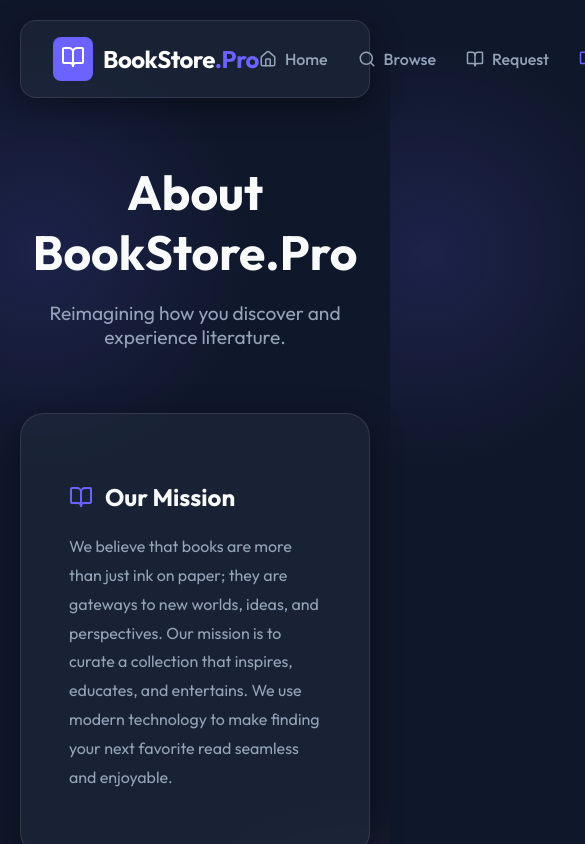
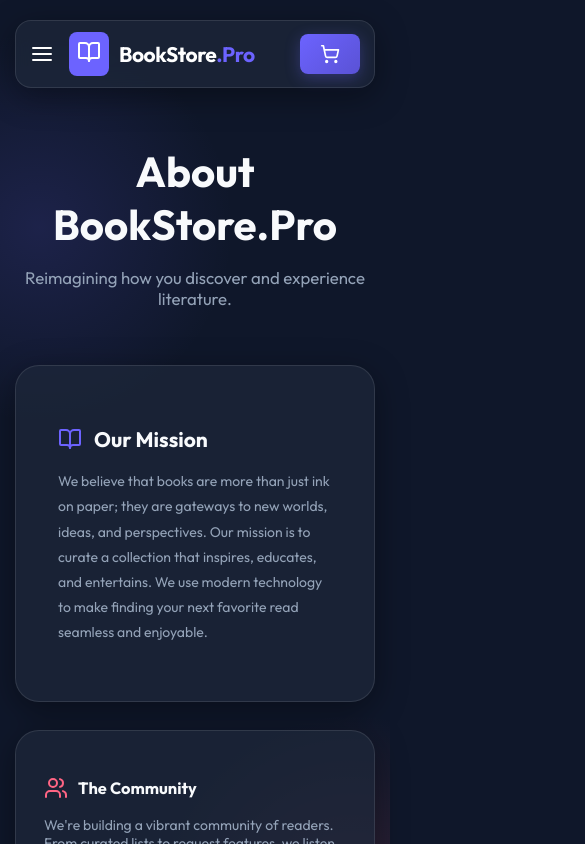
Before and after one commit to 81930616-coder/bookstoreweb, a React (Create React App) app: page /about in a window 390 px wide. Shown: the top 844 px of the page, 585 px wide, since content can reach past the window. Built offline with nearby package versions, Linux system fonts and the light colour scheme; no server answers.

Commit message:
Update homepage layout

```diff
--- a/src/components/Navbar.js
+++ b/src/components/Navbar.js
@@ -6,40 +6,59 @@ import { useMockData } from '../context/MockData';
 const Navbar = () => {
     const { cart, toggleCart } = useMockData();
     const location = useLocation();
+    const [isMenuOpen, setIsMenuOpen] = React.useState(false);
 
     const isActive = (path) => location.pathname === path ? 'active' : '';
 
+    const closeMenu = () => setIsMenuOpen(false);
+
     return (
-        <nav className="glass-panel" style={{
+        <>
+            <nav className="glass-panel navbar" style={{
                 position: 'sticky',
-            top: 20,
+                top: 20, // Overridden by CSS for mobile
                 zIndex: 100,
                 borderRadius: '16px',
-            padding: '1rem 2rem',
                 marginTop: '20px',
                 display: 'flex',
                 justifyContent: 'space-between',
-            alignItems: 'center'
+                alignItems: 'center',
+                transition: 'all 0.3s ease'
             }}>
+                <div style={{ display: 'flex', alignItems: 'center', gap: '15px' }}>
+                    {/* Mobile Hamburger */}
+                    <button
+                        className="visible-mobile"
+                        onClick={() => setIsMenuOpen(true)}
+                        style={{ background: 'none', border: 'none', color: 'white', padding: 0, cursor: 'pointer' }}
+                    >
+                        <Search size={24} style={{ display: 'none' }} /> {/* Importing Menu icon would be better but re-using what we have or adding it */}
+                        <svg xmlns="http://www.w3.org/2000/svg" width="24" height="24" viewBox="0 0 24 24" fill="none" stroke="currentColor" strokeWidth="2" strokeLinecap="round" strokeLinejoin="round"><line x1="3" y1="12" x2="21" y2="12"></line><line x1="3" y1="6" x2="21" y2="6"></line><line x1="3" y1="18" x2="21" y2="18"></line></svg>
+                    </button>
+
                     <Link to="/" style={{ textDecoration: 'none', display: 'flex', alignItems: 'center', gap: '10px' }}>
                         <div style={{ background: 'var(--primary)', padding: '8px', borderRadius: '8px' }}>
                             <BookOpen color="white" size={24} />
                         </div>
-                <h2 style={{ margin: 0, color: 'white', fontWeight: 700, letterSpacing: '-0.5px' }}>BookStore<span style={{ color: 'var(--primary)' }}>.Pro</span></h2>
+                        <h2 className="logo" style={{ margin: 0, color: 'white', fontWeight: 700, letterSpacing: '-0.5px' }}>
+                            BookStore<span style={{ color: 'var(--primary)' }}>.Pro</span>
+                        </h2>
                     </Link>
+                </div>
 
-            <div style={{ display: 'flex', gap: '30px', alignItems: 'center' }}>
+                {/* Desktop Links */}
+                <div className="nav-links-desktop" style={{ display: 'flex', gap: '30px', alignItems: 'center' }}>
                     <NavLink to="/" icon={<Home size={18} />} text="Home" active={isActive('/')} />
                     <NavLink to="/search" icon={<Search size={18} />} text="Browse" active={isActive('/search')} />
                     <NavLink to="/request" icon={<BookOpen size={18} />} text="Request" active={isActive('/request')} />
-                <NavLink to="/about" icon={<BookOpen size={18} />} text="About" active={isActive('/about')} />
+                    <NavLink to="/about" icon={<ShieldCheck size={18} />} text="About" active={isActive('/about')} />
                 </div>
 
 
                 <div style={{ display: 'flex', gap: '15px', alignItems: 'center' }}>
                     <button className="btn-primary" onClick={toggleCart} style={{ position: 'relative', display: 'flex', alignItems: 'center', gap: '8px' }}>
                         <ShoppingCart size={20} />
-                    <span>Cart</span>
+                        <span className="hidden-mobile">Cart</span>
                         {cart.length > 0 && (
                             <span style={{
                                 position: 'absolute',
@@ -62,6 +81,24 @@ const Navbar = () => {
                     </button>
                 </div>
             </nav >
+
+            {/* Mobile Menu Overlay */}
+            {isMenuOpen && (
+                <div className="mobile-menu-overlay">
+                    <button
+                        onClick={closeMenu}
+                        style={{ position: 'absolute', top: '20px', right: '20px', background: 'none', border: 'none', color: 'white' }}
+                    >
+                        <svg xmlns="http://www.w3.org/2000/svg" width="32" height="32" viewBox="0 0 24 24" fill="none" stroke="currentColor" strokeWidth="2" strokeLinecap="round" strokeLinejoin="round"><line x1="18" y1="6" x2="6" y2="18"></line><line x1="6" y1="6" x2="18" y2="18"></line></svg>
+                    </button>
+
+                    <h2 onClick={closeMenu}><Link to="/" style={{ color: 'white', textDecoration: 'none' }}>Home</Link></h2>
+                    <h2 onClick={closeMenu}><Link to="/search" style={{ color: 'white', textDecoration: 'none' }}>Browse</Link></h2>
+                    <h2 onClick={closeMenu}><Link to="/request" style={{ color: 'white', textDecoration: 'none' }}>Request</Link></h2>
+                    <h2 onClick={closeMenu}><Link to="/about" style={{ color: 'white', textDecoration: 'none' }}>About</Link></h2>
+                </div>
+            )}
+        </>
     );
 };
 
--- a/src/index.css
+++ b/src/index.css
@@ -78,8 +78,15 @@ code {
 
 /* Animations */
 @keyframes fadeIn {
-  from { opacity: 0; transform: translateY(20px); }
-  to { opacity: 1; transform: translateY(0); }
+  from {
+    opacity: 0;
+    transform: translateY(20px);
+  }
+
+  to {
+    opacity: 1;
+    transform: translateY(0);
+  }
 }
 
 .animate-fade-in {
@@ -87,7 +94,9 @@ code {
 }
 
 /* Form Styles */
-input, select, textarea {
+input,
+select,
+textarea {
   background: rgba(0, 0, 0, 0.2);
   border: 1px solid var(--glass-border);
   border-radius: 8px;
@@ -99,8 +108,105 @@ input, select, textarea {
   transition: all 0.3s ease;
 }
 
-input:focus, select:focus, textarea:focus {
+input:focus,
+select:focus,
+textarea:focus {
   outline: none;
   border-color: var(--primary);
   background: rgba(0, 0, 0, 0.4);
 }
+
+/* Responsive Utilities */
+@media (max-width: 1024px) {
+  .app-container {
+    max-width: 100%;
+    padding: 0 15px;
+  }
+}
+
+@media (max-width: 768px) {
+  :root {
+    --header-height: 60px;
+  }
+
+  html {
+    font-size: 14px;
+    /* Scale down base font size */
+  }
+
+  .navbar {
+    padding: 0.8rem 1rem !important;
+    top: 10px !important;
+  }
+
+  .nav-links-desktop {
+    display: none !important;
+  }
+
+  .hero-section {
+    padding: 3rem 1rem !important;
+  }
+
+  .hero-title {
+    font-size: 2.5rem !important;
+  }
+
+  /* Grid adjustments */
+  .grid-responsive {
+    grid-template-columns: 1fr !important;
+  }
+
+  /* Stack flex containers on mobile */
+  .flex-stack-mobile {
+    flex-direction: column;
+    align-items: stretch !important;
+  }
+
+  .btn-group {
+    flex-direction: column;
+    width: 100%;
+  }
+
+  .btn-full-mobile {
+    width: 100%;
+    justify-content: center;
+  }
+
+  /* Mobile Menu Styles */
+  .mobile-menu-overlay {
+    position: fixed;
+    top: 0;
+    left: 0;
+    width: 100%;
+    height: 100vh;
+    background: rgba(15, 23, 42, 0.9);
+    backdrop-filter: blur(10px);
+    z-index: 999;
+    padding: 2rem;
+    display: flex;
+    flex-direction: column;
+    align-items: center;
+    justify-content: center;
+    gap: 2rem;
+    animation: fadeIn 0.3s ease-out;
+  }
+}
+
+/* Utility Classes for usage in JS components */
+.hidden-mobile {
+  /* Controlled by media query above usually, but helper here */
+}
+
+.visible-mobile {
+  display: none;
+}
+
+@media (max-width: 768px) {
+  .visible-mobile {
+    display: flex;
+  }
+
+  .hidden-mobile {
+    display: none !important;
+  }
+}
--- a/src/pages/AboutPage.js
+++ b/src/pages/AboutPage.js
@@ -22,7 +22,7 @@ const AboutPage = () => {
                 </p>
             </div>
 
-            <div style={{ display: 'grid', gridTemplateColumns: '1fr 1fr', gap: '30px' }}>
+            <div className="grid-responsive" style={{ display: 'grid', gridTemplateColumns: '1fr 1fr', gap: '30px' }}>
                 <div className="glass-panel" style={{ padding: '2rem', borderRadius: '24px' }}>
                     <h3 style={{ display: 'flex', alignItems: 'center', gap: '10px' }}>
                         <Users color="var(--accent)" /> The Community
--- a/src/pages/HomePage.js
+++ b/src/pages/HomePage.js
@@ -11,7 +11,7 @@ const HomePage = () => {
     return (
         <div className="animate-fade-in" style={{ paddingBottom: '4rem' }}>
             {/* Hero Section */}
-            <section style={{
+            <section className="hero-section" style={{
                 textAlign: 'center',
                 padding: '6rem 2rem',
                 marginBottom: '4rem',
@@ -19,7 +19,7 @@ const HomePage = () => {
                 overflow: 'hidden'
             }}>
                 <div style={{ position: 'relative', zIndex: 2 }}>
-                    <h1 style={{
+                    <h1 className="hero-title" style={{
                         fontSize: '4rem',
                         fontWeight: 800,
                         marginBottom: '1.5rem',
@@ -41,12 +41,12 @@ const HomePage = () => {
                         The pro way to manage your reading list.
                     </p>
 
-                    <div style={{ display: 'flex', gap: '20px', justifyContent: 'center' }}>
-                        <Link to="/search" className="btn-primary" style={{ textDecoration: 'none', display: 'flex', alignItems: 'center', gap: '10px', padding: '15px 30px', fontSize: '1.1rem' }}>
+                    <div className="btn-group" style={{ display: 'flex', gap: '20px', justifyContent: 'center' }}>
+                        <Link to="/search" className="btn-primary btn-full-mobile" style={{ textDecoration: 'none', display: 'flex', alignItems: 'center', gap: '10px', padding: '15px 30px', fontSize: '1.1rem' }}>
                             <Search size={20} />
                             Browse Library
                         </Link>
-                        <Link to="/request" className="btn-secondary" style={{ textDecoration: 'none', display: 'flex', alignItems: 'center', gap: '10px', padding: '15px 30px', fontSize: '1.1rem' }}>
+                        <Link to="/request" className="btn-secondary btn-full-mobile" style={{ textDecoration: 'none', display: 'flex', alignItems: 'center', gap: '10px', padding: '15px 30px', fontSize: '1.1rem' }}>
                             Request a Book
                             <ArrowRight size={20} />
                         </Link>
--- a/src/pages/RequestBookPage.js
+++ b/src/pages/RequestBookPage.js
@@ -16,8 +16,8 @@ const RequestBookPage = () => {
     };
 
     return (
-        <div className="animate-fade-in" style={{ padding: '4rem 0', maxWidth: '600px', margin: '0 auto' }}>
-            <div className="glass-panel" style={{ padding: '3rem', borderRadius: '24px' }}>
+        <div className="animate-fade-in" style={{ padding: '2rem 0', maxWidth: '600px', margin: '0 auto' }}>
+            <div className="glass-panel" style={{ padding: '2rem', borderRadius: '24px' }}>
                 <h2 style={{ textAlign: 'center', fontSize: '2rem', marginBottom: '0.5rem' }}>Request a Book</h2>
                 <p style={{ textAlign: 'center', color: 'var(--text-muted)', marginBottom: '2rem' }}>
                     Can't find what you're looking for? Let us know!
--- a/src/pages/SearchPage.js
+++ b/src/pages/SearchPage.js
@@ -32,7 +32,7 @@ const SearchPage = () => {
                     />
                 </div>
 
-                <div style={{ display: 'flex', gap: '10px', justifyContent: 'center', flexWrap: 'wrap' }}>
+                <div className="flex-stack-mobile" style={{ display: 'flex', gap: '10px', justifyContent: 'center', flexWrap: 'wrap' }}>
                     {categories.map(cat => (
                         <button
                             key={cat}
@@ -46,7 +46,7 @@ const SearchPage = () => {
                 </div>
             </div>
 
-            <div style={{ display: 'grid', gridTemplateColumns: 'repeat(auto-fill, minmax(300px, 1fr))', gap: '30px' }}>
+            <div className="grid-responsive" style={{ display: 'grid', gridTemplateColumns: 'repeat(auto-fill, minmax(300px, 1fr))', gap: '30px' }}>
                 {filteredBooks.map(book => (
                     <BookCard key={book.id} book={book} />
                 ))}
```
Lines whose indentation alone changed are shown as unchanged.
